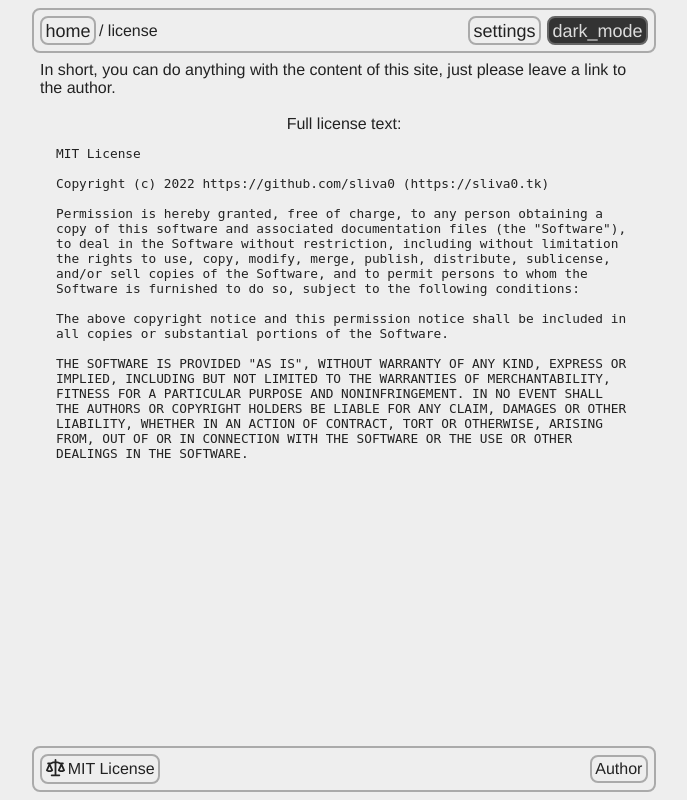
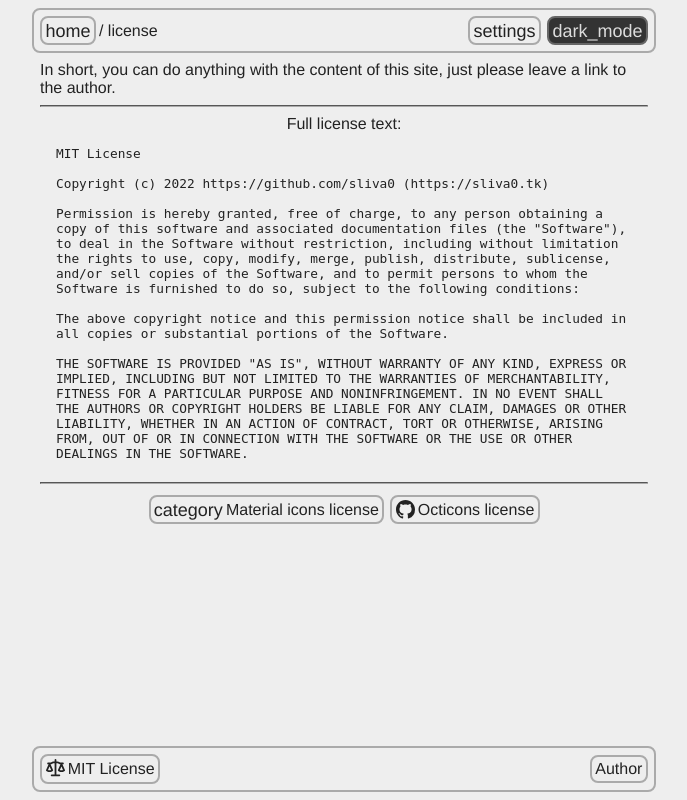
Before and after one commit to sliva0/slightly_bitten_site, a Flask app: page /license in a window 1280 px wide. Shown: the whole page, without its empty margins (296-983 px from the left). Run offline with Flask 2, Linux system fonts and the light colour scheme; some libraries are stand-ins or nearby versions; some web fonts are replaced.

Commit message:
add links to another licenses

```diff
--- a/content/license.html
+++ b/content/license.html
@@ -3,7 +3,7 @@
 
 {%- block head -%}
 <style>
-    .license {
+    pre.license {
         white-space: pre-wrap;
     }
 </style>
@@ -15,12 +15,24 @@
     In short, you can do anything with the content of this site,
     just please leave a link to the author.
 
-    <span>
-        <br> Full license text:
-    </span>
+    <hr>
+    <span>Full license text:</span>
     <pre class="license">
         {{- LICENSE_TEXT -}}
     </pre>
+    <hr>
+
+    <div class="line-block">
+        <a href="https://github.com/google/material-design-icons/blob/master/LICENSE" class="button">
+            <span class="icon" data-icon="category"></span>
+            Material icons license
+        </a>
+        <a href="https://github.com/primer/octicons/blob/main/LICENSE" class="button">
+            <span class="svg-icon github-icon"></span>
+            Octicons license
+        </a>
+    </div>
 </div>
 
+
 {%- endblock -%}
--- a/static/css/base.css
+++ b/static/css/base.css
@@ -169,6 +169,11 @@ hr {
 .license-icon {
     mask-image: url(/static/media/license_icon.svg);
     -webkit-mask-image: url(/static/media/license_icon.svg);
+}
+
+.github-icon {
+    mask-image: url(/static/media/github_icon.svg);
+    -webkit-mask-image: url(/static/media/github_icon.svg);
 }
 
 
--- a/static/css/fonts.css
+++ b/static/css/fonts.css
@@ -51,7 +51,7 @@
     font-size: 1.5rem;
 }
 
-header .icon, footer .icon {
+.button.icon, .button>.icon {
     font-size: 18px;
 }
 
```
Also changed, not shown: static/media/github_icon.svg (added), static/media/license_icon.svg.
